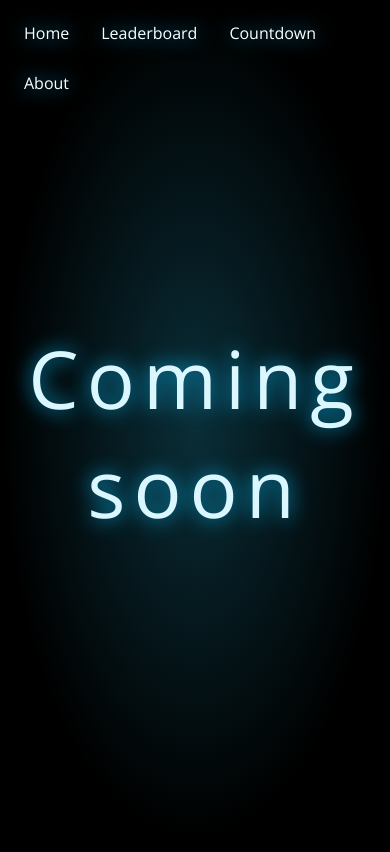
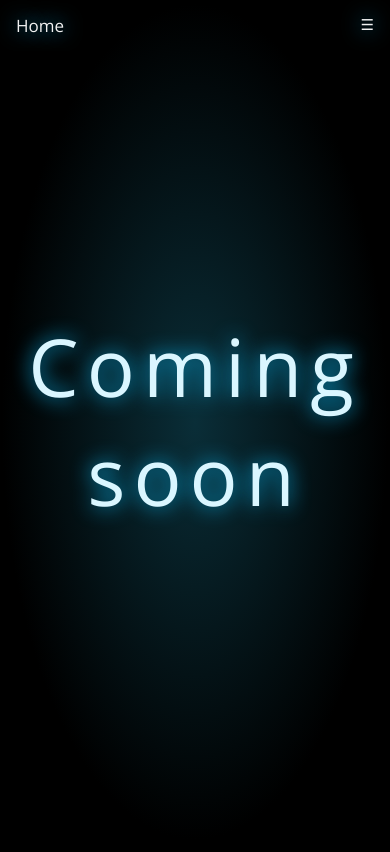
Before and after one commit to jafotes/SinkingShip, a Node server app: page /about in a window 390 px wide. After the commit the page ends 749 px from the top, so only its background shows below. Run offline with Node 20, Linux system fonts and the light colour scheme.

Commit message:
Fixed navigation bar for mobile. Code clean up.

```diff
--- a/Countdown.json
+++ b/Countdown.json
@@ -1,5 +1,8 @@
 [
     {
-        "datetime": "mar,16,2018,18:00:00",
+        "datetime": "mar,16,2018,18:00:00"
+    },
+    {
+        "datetime": "mar,20,2018,18:00:00"
     }
 ]
--- a/public/css/style.css
+++ b/public/css/style.css
@@ -1,11 +1,14 @@
-html,body {
+html {
     height: 100%;
 }
 
 body {
+    height: 100%;
     background: #0f3854;
     background: radial-gradient(ellipse at center,  #0a2e38  0%, #000000 70%);
-    background-size: 100%;
+    margin: 0;
+    background-repeat: no-repeat;
+    background-attachment: fixed;
 }
 
 a {
@@ -48,14 +51,70 @@ li a:hover {
     background-color: #111;
 }
 
+.topnav {
+    overflow: hidden;
+    background-color: transparent;
+}
+
+.topnav a {
+    float: left;
+    display: block;
+    color: #f2f2f2;
+    text-align: center;
+    padding: 14px 16px;
+    text-decoration: none;
+    font-size: 17px;
+}
+.active {
+    background-color: transparent;
+    color: white;
+}
+
+.topnav .icon {
+    display: none;
+}
+
+@media screen and (max-width: 600px) {
+    .topnav a:not(:first-child) {display: none;}
+    .topnav a.icon {
+        float: right;
+        display: block;
+    }
+}
+
+@media screen and (max-width: 600px) {
+    .topnav.responsive {position: relative;}
+    .topnav.responsive .icon {
+          position: absolute;
+          right: 0;
+          top: 0;
+    }
+    .topnav.responsive a {
+        float: none;
+        display: block;
+        text-align: left;
+    }
+}
+
+#centered{
+    margin: 0 auto;
+    height: 100%;
+}
+
 #clock {
     font-family: 'Open Sans', monospace;
     color: #ffffff;
     text-align: center;
-    position: absolute;
+    /*position: absolute; */
+    height: 85%;
+    display: flex;
+    align-items: center;
+    justify-content: center;
+/*     width: 100%;
     left: 50%;
     top: 50%;
-    transform: translate(-50%, -50%);
+    -webkit-transform: translate(-50%, -50%);
+    transform: translate(-50%, -50%); */
     color: #daf6ff;
     text-shadow: 0 0 20px rgba(10, 175, 230, 1),  0 0 20px rgba(10, 175, 230, 0);
     .time {
--- a/server.js
+++ b/server.js
@@ -13,24 +13,15 @@ app.get('/', function (req, res) {
     var json = JSON.parse(fs.readFileSync('Resets.json', 'utf8'));
     let date_time = json[0].datetime;
 
-    console.log(req.ip);
-    fs.appendFile('connections.txt', req.ip +'\n', function (err) {
-        if (err) throw err;
-        console.log('Saved!');
-    });
-    res.render('index', {date: date_time});
+    res.render('index', { date: date_time });
 })
 
-app.post('/', function (req, res) {
+/* app.post('/', function (req, res) {
     var json = JSON.parse(fs.readFileSync('Resets.json', 'utf8'));
     let date_time = json[0].datetime;
-    console.log(req.ip +" "+ req.body.name +" "+ req.body.reset_request_date_time);
-    fs.appendFile('reset_request.txt', req.ip +" "+ req.body.name +" "+ req.body.reset_request_date_time+'\n', function (err) {
-        if (err) throw err;
-        console.log('Saved!');
-    });
+
     res.redirect('/');
-})
+}) */
 
 
 app.get('/countdown', function (req, res) {
@@ -40,29 +31,30 @@ app.get('/countdown', function (req, res) {
     res.render('countdown', { date: date_time });
 })
 
-app.post('/countdown', function (req, res) {
+/* app.post('/countdown', function (req, res) {
     var json = JSON.parse(fs.readFileSync('Countdown.json', 'utf8'));
     let date_time = json[0].datetime;
 
     res.redirect('/countdown');
-})
+}) */
 
 app.get('/leaderboard', function (req, res) {
     res.render('leaderboard', {});
 })
 
-app.post('/leaderboard', function(req, res) {
-    res.redirect('/leaderboard')
+/* app.post('/leaderboard', function (req, res) {
+    res.redirect('/leaderboard');
 })
+ */
 
 app.get('/about', function (req, res) {
     res.render('about', {});
 })
 
-app.post('/about', function (req, res) {
-    res.redirect('/about')
-})
+/* app.post('/about', function (req, res) {
+    res.redirect('/about');
+}) */
 
 app.listen(port, function () {
-    console.log('Example app listening on port ' + port + '!')
+    console.log('Sinkingship listening on port ' + port + '!')
 })
--- a/views/about.ejs
+++ b/views/about.ejs
@@ -9,17 +9,30 @@
 
 <body>
 
-    <ul>
-        <li><a href="/">Home</a></li>
-        <li><a href="/leaderboard">Leaderboard</a></li>
-        <li><a href="/countdown">Countdown</a></li>
-        <li><a class="active" href="/about">About</a></li>
-    </ul>
+    <div class="topnav" id="myTopnav">
+        <a href="/">Home</a>
+        <a href="/leaderboard">Leaderboard</a>
+        <a href="/countdown">Countdown</a>
+        <a href="/about" class="active">About</a>
+        <a href="javascript:void(0);" style="font-size:15px;" class="icon" onclick="navBar()">&#9776;</a>
+    </div>
 
     <div id="clock">
         <p id="counterup" class="text">Coming soon</p>
     </div>
 
+    <script>
+        function navBar() {
+            var x = document.getElementById("myTopnav");
+            if (x.className === "topnav") {
+                x.className += " responsive";
+            }
+            else
+            { x.className = "topnav"; }
+        }
+    </script>
+
+
 </body>
 
 </html>
```
Also changed, not shown: views/countdown.ejs (+15 -6 lines), views/index.ejs (+27 -19 lines), views/leaderboard.ejs (+18 -6 lines). Lines whose indentation alone changed are shown as unchanged.
